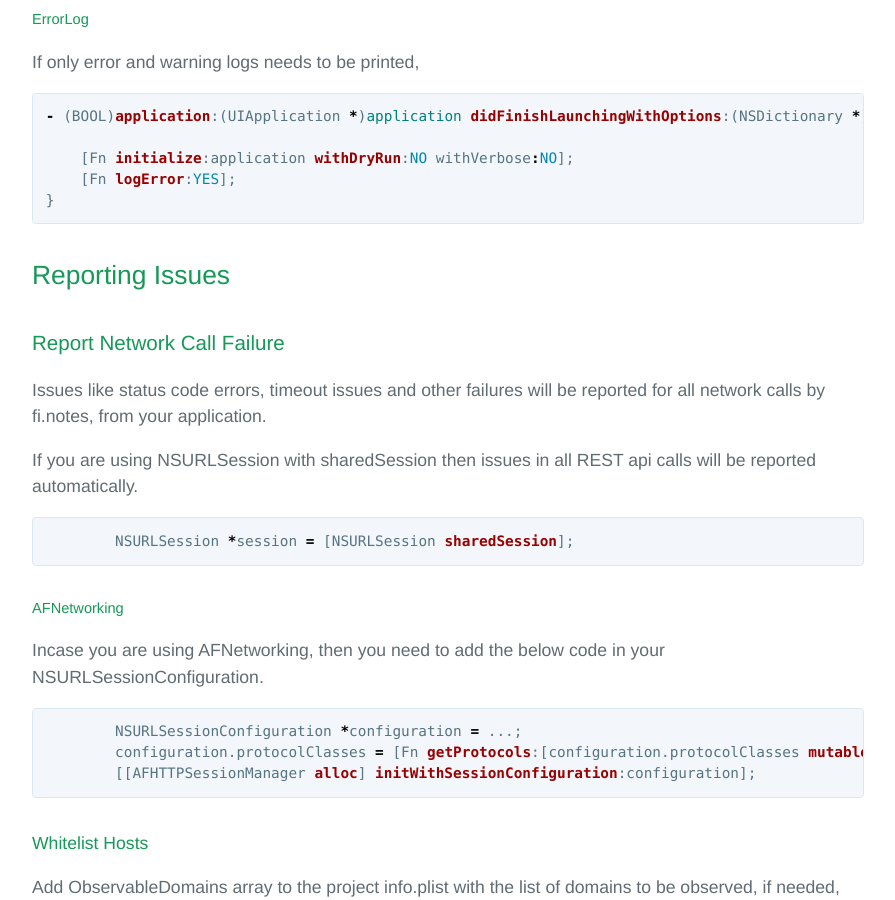
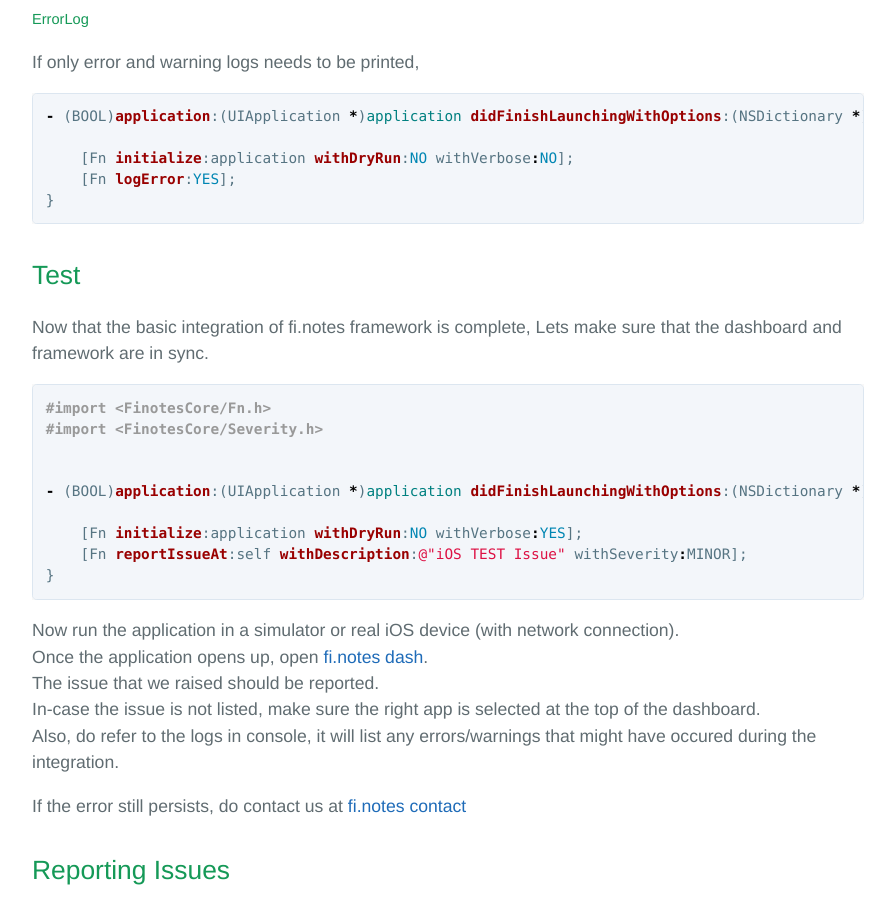
Before and after one commit to finotes/finotes.github.io, a Jekyll site: the page built from _posts/2018-01-19-ios-docs.md, in a window 1280 px wide and 900 px high, scrolled down 1678 px. Shown: the whole window, without its empty margins (192-1087 px from the left). Built offline with Jekyll 4.4.1, drawn with Linux system fonts in a browser that asks for light colours; some web fonts are replaced.

Commit message:
Update 2018-01-19-ios-docs.md

````diff
--- a/_posts/2018-01-19-ios-docs.md
+++ b/_posts/2018-01-19-ios-docs.md
@@ -68,6 +68,29 @@ If only error and warning logs needs to be printed,
     [Fn logError:YES];
 }
 ```
+## Test
+Now that the basic integration of fi.notes framework is complete,
+Lets make sure that the dashboard and framework are in sync.
+```objc
+#import <FinotesCore/Fn.h>
+#import <FinotesCore/Severity.h>
+
+
+- (BOOL)application:(UIApplication *)application didFinishLaunchingWithOptions:(NSDictionary *)launchOptions {
+
+    [Fn initialize:application withDryRun:NO withVerbose:YES];
+    [Fn reportIssueAt:self withDescription:@"iOS TEST Issue" withSeverity:MINOR];
+}
+```
+
+Now run the application in a simulator or real iOS device (with network connection).
+Once the application opens up, open [fi.notes dash](https://cloud.finotes.com/FinotesRS/#/tickets).
+The issue that we raised should be reported.
+In-case the issue is not listed, make sure the right app is selected at the top of the dashboard.
+Also, do refer to the logs in console, it will list any errors/warnings that might have occured during the integration.
+
+If the error still persists,
+do contact us at [fi.notes contact](mailto:support@finotes.com)
 
 ## Reporting Issues
 
````
